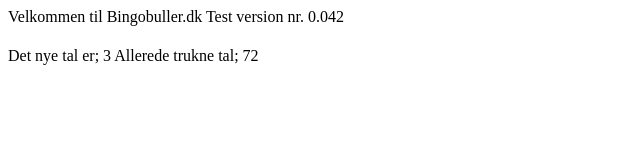
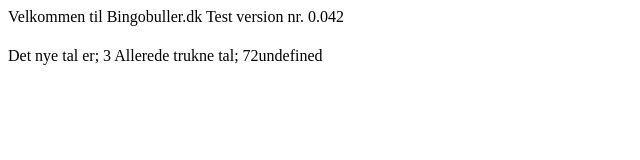
Before and after one commit to steentofte/Bingo, a website: page index.html in a window 1280 px wide. Shown: the full height of the page, 0-640 px from the left. Drawn offline with Linux system fonts and the light colour scheme.

Commit message:
Update index.html

```diff
--- a/index.html
+++ b/index.html
@@ -21,5 +21,5 @@
     document.write(rollDie);
     var UdtrukneTal = [];
     UdtrukneTal.push (rollDie.val)
-    document.write(UdtrukneTal);
+    document.write(UdtrukneTal[0]);
 </script>
```
